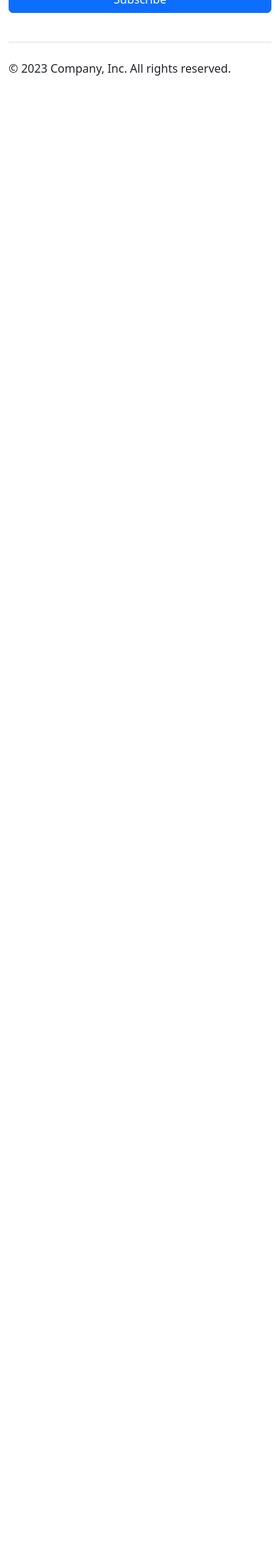
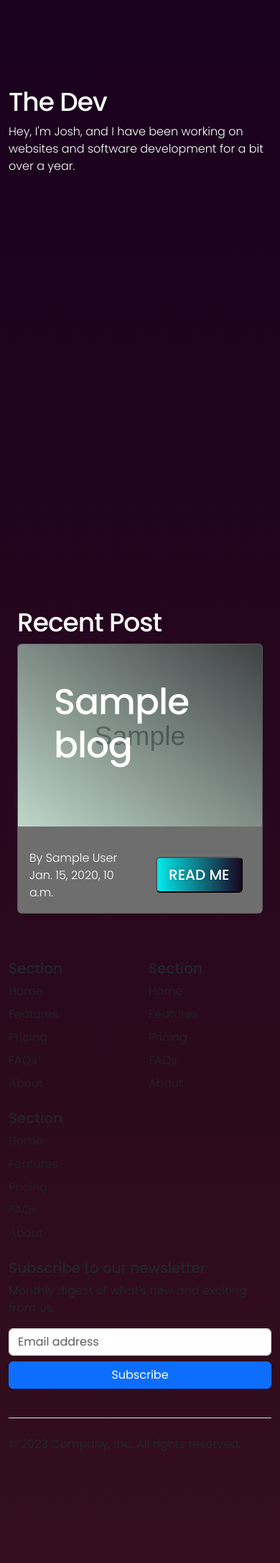
Before and after one commit to JoshHill90/Blog.SilkThreadDev.com, a Django app: template blog_project/blog_app/templates/index.html in a window 390 px wide. Shown: the part 811-2982 px from the top of the page at 72% size. Before the commit the page ends 916 px from the top, so only its background shows below. Run offline with Django 4.2, Linux system fonts and the light colour scheme; the template is opened without the code that fills it: most values are stand-ins (such as "Sample title", 1, 10 or a date in 2020); grey boxes marked "Sample" are stand-in pictures; data that the repository does not hold is empty; some libraries are stand-ins or nearby versions.

Commit message:
Index Page
Flushed out the index page.

```diff
--- a/blog_project/blog_app/forms.py
+++ b/blog_project/blog_app/forms.py
@@ -4,13 +4,14 @@ from .models import Blog, Category, Contact
 class BlogForm(forms.ModelForm):
     class Meta:
         model = Blog
-        fields = ('title', 'author', 'artical', 'preview', 'category')
+        fields = ('title', 'author', 'artical', 'preview', 'category', 'image_url')
         widgets = {
             'title': forms.TextInput(attrs={'class': 'form-control', 'placeholder': 'Title for the post'}),
             'author': forms.Select(attrs={'class': 'form-control'}),
             'artical': forms.Textarea(attrs={'class': 'form-control'}),
             'preview' : forms.Textarea(attrs={'class': 'form-control'}),
             'category': forms.Select(attrs={'class': 'form-control'}),
+            'image_url': forms.URLInput(attrs={'class': 'form-control'})
         }
 
 
--- a/blog_project/blog_app/templates/index.html
+++ b/blog_project/blog_app/templates/index.html
@@ -1,10 +1,73 @@
 {% extends 'scheme.html' %}
+{% load static %}
 {% block content %}
-<br/>
-<br/>
-<br/>
-<br/>
-<br/>
-<br/>
-<h1>hi</h1>
+<div class='container-fluid'>
+  <div class="hero-img">
+    <div class='hero-box row'>
+      <div class="hero-text col-md-6 col-12  slide-left" data-value='-4' id="slide-in">
+        <h1 class="object hero-h1">
+          Silk Thread Blog
+        </h1>
+        <h2 class='hero-h2' style='max-width:400px'>
+          <br/>
+            Adventures of a Web Developer: Insights from Silk Thread Blog
+        </h2>
+        <div class="mt-3 mb-3">
+          <label for="subscribList" class="form-label p-p">Enter your email address and subscrib to my news letter.</label>
+          <input type="email" style="width:300px" class="form-control" id="subscribList" placeholder="john@mail.com">
+          <button type="button" class="btn-cust btn-cust-color" style="width:250px">Subscribe</button>
+        </div>
+      </div>
+      <div class='col-md-6 col-12 '>
+        <img class="img-fluid object float-in" data-value='-9' src="https://imagedelivery.net/4_y5kVkw2ENjgzV454LjcQ/d4543378-554f-4d13-61e8-c3d62a029400/public">
+        <img class="img-fluid object fade-in" data-value='-3' src="https://imagedelivery.net/4_y5kVkw2ENjgzV454LjcQ/9dc403f6-4ffc-441a-1474-3433065cde00/public">
+        <img class="img-fluid object float-in" data-value='3' src="https://imagedelivery.net/4_y5kVkw2ENjgzV454LjcQ/7f7e3a25-4bc0-47d8-e985-e185de0f2600/public">
+        <img class="img-fluid object slide-right" id='slide-in' data-value='-1' src="https://imagedelivery.net/4_y5kVkw2ENjgzV454LjcQ/f9e5bb8d-7a94-4a0d-ed49-62a01702a900/public">
+      </div>
+    </div>
+  </div>
+</div>
+<div class='container section-block'>
+  <div class='box'>
+    <h2 class='h2-2'>
+      The Dev
+    </h2>
+    <p class='p-p float-in'>Hey, I'm Josh, and I have been working on websites and software development for a bit over a year.
+
+    </p>
+  </div>
+</div>
+<div class='container'>
+  <div class='text-centr slide-down' id='slide-in'><h2 class='h2-2'>Recent Post</h2></div>
+  <div class="row row-cols-1 slide-up row-cols-md-3 g-4" id="slide-in">
+    {% for blog in object_list  %}
+    <div class="col card-atts">
+        <div class="card card-color mb-3">
+          {% if blog.image_url %}
+            <div style="background-image: linear-gradient(to right top, rgba(100, 200, 100, 0.2), rgba(0, 0, 0, .7)), url('{{ blog.image_url }}')" class="card-img-top card-shot" alt="...">
+              <h5 class=" h2-2 card-shot-text card-title">{{blog.title}}</h5>
+            </div>
+          {% else %}
+          {% endif %}
+          <div class="card-body">
+
+            <p class="card-text p-p">{{ blog.preview }}</p>
+            <div class='row'>
+              <div class='col-6'>
+                <p class="card-text p-p">
+                  By {{ blog.author }}
+                  <br>{{ blog.time_stamp }}
+                </p>
+              </div>
+              <div class="col-6">
+                <button class="btn-cust btn-cust-color" onclick="window.location.href='{% url 'blog-details' blog.pk %}'">READ ME</button>
+              </div>
+            </div>
+          </div>
+        </div>
+    </div>
+    {% endfor %}
+  </div>
+</div>
+<script src="{% static '/js/float_in.js' %}"></script>
 {% endblock %}
--- a/blog_project/blog_app/templates/scheme.html
+++ b/blog_project/blog_app/templates/scheme.html
@@ -10,7 +10,7 @@
     <link rel="preconnect" href="https://fonts.googleapis.com">
     <link rel="preconnect" href="https://fonts.gstatic.com" crossorigin>
     <link rel="preconnect" href="https://fonts.googleapis.com">
-    <!--<link rel='stylesheet' href="{% static 'css/main_style.css' %}">-->
+    <link rel='stylesheet' href="{% static 'css/main_style.css' %}">
 
 
     <title>
@@ -58,7 +58,6 @@
               <li><a class="dropdown-item" href="#">Logout</a></li>
             </ul>
           </li>
-
           {% else %}
           <li class="nav-item dropdown">
             <a class="nav-link dropdown-toggle" href="#" role="button" data-bs-toggle="dropdown">Members Portal</a>
@@ -77,7 +76,7 @@
     <!-- dynamic content block -->
     <!------------------------------------------------>
 
-    <div>
+    <div class='container-fluid'>
     {% block content %}
 
     {% endblock %}
@@ -145,6 +144,5 @@
     </div>
   </footer>
 </div>
-<!---<script src="{% static 'js/float_in.js' %}"></script>-->
 </body>
 </html>
--- /dev/null
+++ b/blog_project/static/css/main_style.css
@@ -0,0 +1,300 @@
+/*font import*/
+@import url('https://fonts.googleapis.com/css2?family=Poppins:ital,wght@0,300;0,400;0,500;0,700;1,400&display=swap');
+
+/*variable*/
+:root{
+  --text-color:rgb(255, 255, 255);
+  --text-color-secondary:rgb(65, 65, 65);
+  --bg-color:rgb(43, 43, 43);
+  --bg-shadow:rgba(125, 127, 126);
+  --bg-color-secondary:rgb(110, 110, 110);
+  --prime-color:#03EBED;
+  --comp-color:#340E1D;
+  --comp-color-light:rgba(56, 40, 79, .95);
+  --nav-color:rgba(255, 255, 255, 0.411);
+  --ham-color:rgba(255, 255, 255, 0.658);
+  --clear: rgba(0,0,0,0);
+  --font-family: 'Poppins', sans-serif;
+  --h1: 60px;
+  --h2: 36px;
+  --h3: 18px;
+  --p:  16px;
+  --font-weights-light: 300;
+  --font-weights-norm: 400;
+  --font-weights-semi: 500;
+  --font-weights-bold: 700;
+}
+
+/*-------------------------------/
+
+Topography
+
+/-------------------------------*/
+
+html {
+  scroll-behavior: smooth;
+}
+
+.body-main {
+  font-family: 'Poppins', sans-serif;
+
+  background-image: linear-gradient(to bottom, #1A011E 30%, var(--comp-color)100%);
+  height: 100%;
+  padding-top: 50px;
+  overflow-x: hidden;
+}
+
+.section-block{
+  display: block;
+  position: relative;
+  padding: 30px 0 30px;
+  height: 100vh;
+}
+
+.h1-1 {
+  font-size: var(--h1);
+  font-weight: var(--font-weights-semi);
+  letter-spacing: -1px;
+  color: var(--text-color)!important;
+}
+
+.h2-2 {
+  font-size: var(--h2);
+  font-weight: var(--font-weights-semi);
+  letter-spacing: -1px;
+  color: var(--text-color)!important;
+}
+
+.h3-3 {
+  font-size: var(--h3)!important;
+  font-weight: var(--font-weights-light);
+  letter-spacing: -1px;
+  color: var(--text-color)!important;
+}
+
+.small-under {
+  color: var(--text-color)!important;
+}
+
+.p-p {
+  font-size: var(--p);
+  font-weight: var(--font-weights-light);
+  color: var(--text-color)!important;
+}
+
+.p-details {
+  font-size: 12px;
+  font-weight: var(--font-weights-norm);
+  color: var(--text-color);
+}
+
+.p-sub {
+  font-size: 22px;
+  font-weight: var(--font-weights-semi);
+  color: var(--text-color)!important;
+}
+/*-------------------------------/
+
+Hero Section
+
+/-------------------------------*/
+
+.hero-img {
+  background-image: url('https://imagedelivery.net/4_y5kVkw2ENjgzV454LjcQ/82d38e43-36a6-4860-d883-6108164b1200/public');
+  background-repeat: no-repeat!important;
+  background-size: cover;
+  height: 100vh;
+}
+
+
+.hero-box {
+  position: relative;
+	height: 760px;
+	width: 100%;
+  display: flex;
+  justify-content: center;
+  align-items: center;
+  overflow: hidden;
+}
+
+.hero-box img{
+  position: absolute;
+  height: 100%;
+	width: 100%;
+  display: flex;
+  top: 0;
+  left: 0;
+  object-fit: contain;
+}
+
+.index-box {
+	background-color: black;
+	padding: 10px 30px 30px;
+  height: 900px;
+	width: 100%;
+}
+
+.hero-text{
+  z-index: 1;
+  position: relative;
+  padding: 10px 50px;
+}
+.hero-h1{
+  color: var(--text-color);
+  font-size: 90px;
+  font-weight: var(--font-weights-bold);
+}
+.hero-h2{
+  color: var(--text-color);
+  font-size: var(--h2);
+  font-weight: var(--font-weights-semi);
+}
+
+@media (max-width:650px) and (orientation: portrait) {
+  .hero-h1{
+    font-size: 42px;
+  }
+  .hero-box img{
+    max-width: 100%;
+    height: 300px;
+  }
+  .hero-h2{
+    font-size: 20px;
+  }
+  .hero-img {
+    height: 90vh;
+  }
+  .hero-text{
+    position: absolute;
+  }
+}
+
+/*-------------------------------/
+
+Animation effects
+
+/-------------------------------*/
+
+.float-in {
+  opacity: 0;
+  transition: opacity 1900ms ease-in;
+}
+
+.float-in.appear {
+  opacity: 1;
+}
+
+.fade-in {
+  opacity: 0;
+  transform: scale(0);
+  transition: transform 1200ms,  opacity 1700ms  ease-in;
+}
+
+.fade-in.appear {
+  transform: scale(1);
+  opacity: 1;
+}
+
+.slide-right{
+  transform: translateX(50%);
+  opacity: 0;
+}
+
+.slide-left{
+  transform: translateX(-50%);
+  opacity: 0;
+}
+
+.slide-left,
+.slide-right {
+  transition:transform 1200ms,  opacity 2000ms  ease-in;
+  opacity: 0;
+}
+
+.slide-left.appear,
+.slide-right.appear {
+  transform: translateX(0);
+  opacity: 1;
+}
+
+.slide-down{
+  transform: translateY(25%);
+  opacity: 0;
+}
+
+.slide-up{
+  transform: translateY(45%);
+  opacity: 0;
+}
+
+.slide-up,
+.slide-down {
+  transition:  transform 1500ms, opacity 1600ms ease-in;
+  opacity: 0;
+}
+
+.slide-up.appear,
+.slide-down.appear {
+  transform: translateY(0);
+  opacity: 1;
+}
+
+/*-------------------------------/
+
+Card details
+
+/-------------------------------*/
+
+.card-shot{
+  background-repeat: no-repeat;
+  background-size: cover;
+  height: 30vh;
+}
+
+.card-shot-text {
+  padding: 50px 50px 0px;
+  text-align: left;
+  font-size: 50px;
+  font-weight: var(--font-weights-semi);
+  letter-spacing: -1px;
+  color: var(--text-color)!important;
+}
+
+.card-color {
+  background-color: var(--bg-color-secondary);
+}
+
+.box{
+
+  margin-top: 25%;
+}
+
+
+/*-------------------------------/
+
+Card details
+
+/-------------------------------*/
+
+.btn-cust {
+  flex: 1 1 auto;
+  margin: 10px;
+  padding: .5rem 1rem;
+  text-align: center;
+  text-transform: uppercase;
+  font-size: 1.25rem;
+  transition: 0.85s;
+  background-size: 200% auto;
+  color: white;
+  font-weight: var(--font-weights-semi);
+  text-shadow: 1px 1px 10px rgba(0,0,0,0.2);
+  border-radius: 6px;
+ }
+
+.btn-cust-color {
+  background-image: linear-gradient(to right, #03EBED 0%, #1A011E 51%, var(--comp-color) 100%);
+}
+.btn-cust-color:hover,
+.btn-cust-color:after {
+  background-position: right center;
+}
--- /dev/null
+++ b/blog_project/static/js/float_in.js
@@ -0,0 +1,60 @@
+const floaters = document.querySelectorAll('.float-in');
+const sliders = document.querySelectorAll('#slide-in');
+const faders = document.querySelectorAll('.fade-in');
+
+document.addEventListener("mousemove", parallax);
+
+
+
+const appearOptions = {
+  threshold: 0,
+  rootMargin: "-100px 0px 0px 0px"
+
+};
+
+const appearOnScroll = new IntersectionObserver(
+  function (entries, appearOnScroll) {
+    entries.forEach((entry) => {
+      if (!entry.isIntersecting) {
+        entry.target.classList.remove("appear");
+      } else {
+        entry.target.classList.add("appear");
+        appearOnScroll.unobserve(entry.target);
+      }
+    });
+
+    // Add 'scrolling' class to body while the animations are in progress
+    document.body.classList.add("scrolling");
+    setTimeout(function () {
+      // Remove 'scrolling' class after a short delay (adjust the delay as needed)
+      document.body.classList.remove("scrolling");
+    }, 1500); // Adjust the delay (in milliseconds) as needed
+  },
+  appearOptions
+);
+
+
+floaters.forEach(floater => {
+    appearOnScroll.observe(floater);
+});
+
+sliders.forEach(slider => {
+    appearOnScroll.observe(slider);
+});
+
+faders.forEach(fader => {
+    appearOnScroll.observe(fader);
+});
+
+
+function parallax(e){
+    if (!document.body.classList.contains("scrolling"))
+    {document.querySelectorAll(".object").forEach(function(move){
+            var moving_value = move.getAttribute("data-value");
+            var x = (e.clientX * moving_value) /250;
+            var y = (e.clientY * moving_value) / 250;
+            move.style.transform = "translateX(" + x +"px) translateY(" + y +"px)";
+            move.style.transition = "transform 50ms ease-in";
+        });
+    }
+};
```
Also changed, not shown: blog_project/blog_app/models.py (+6 -5 lines), blog_project/blog_app/migrations/0002_blog_image_url.py (added).
